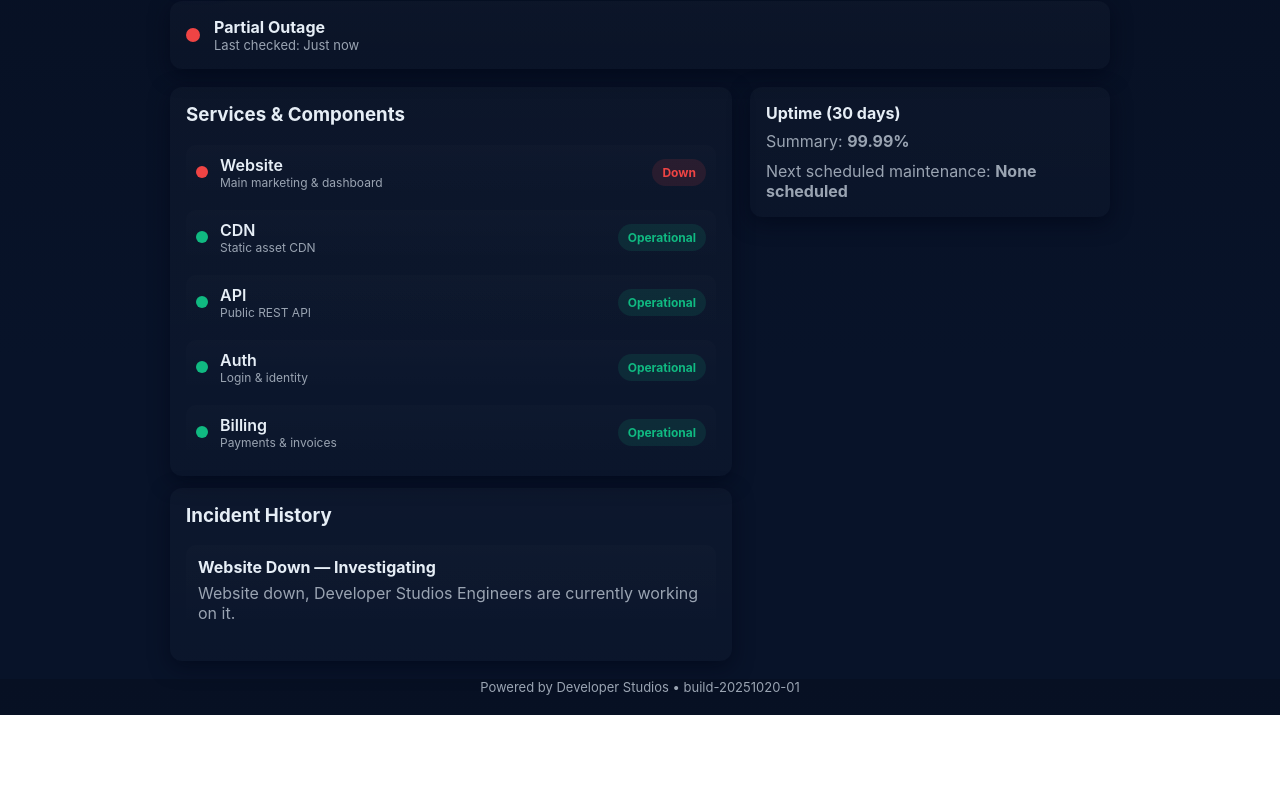
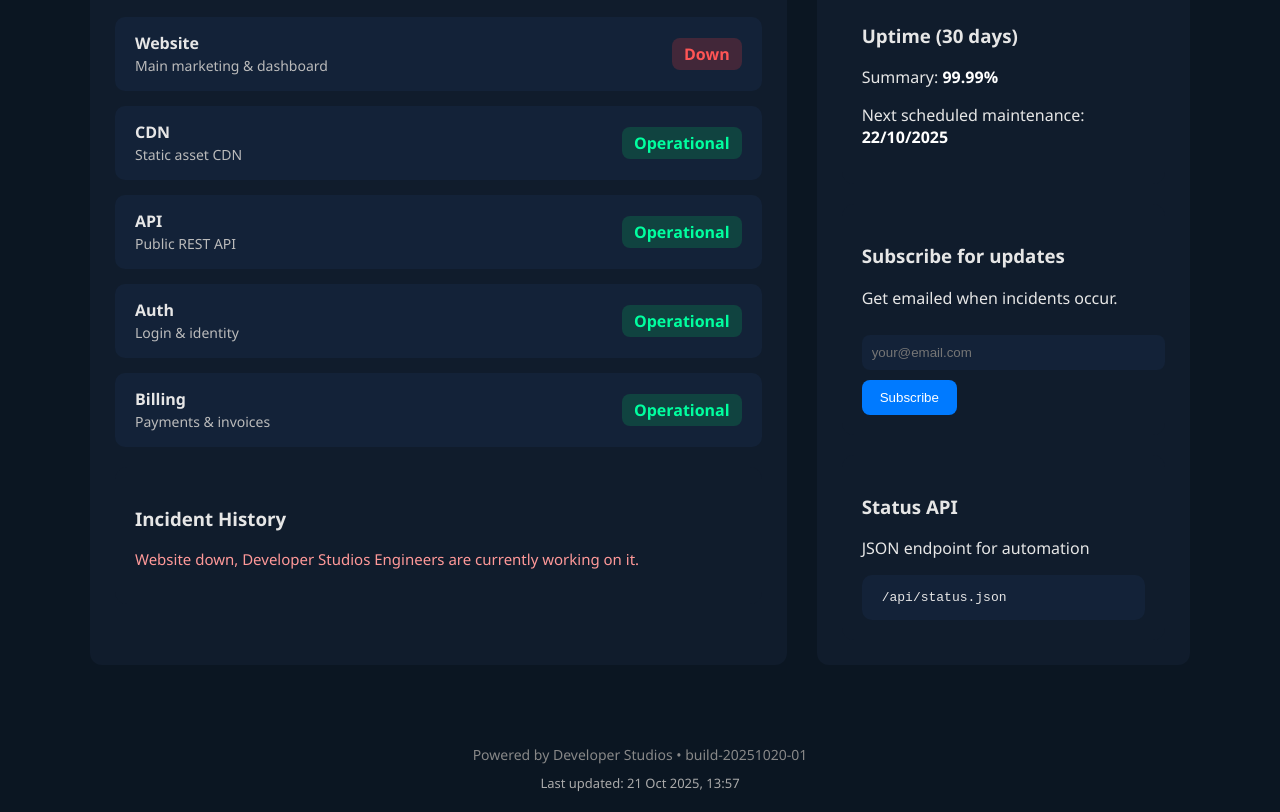
Before and after one commit to VanillaMilkshake162/Status, a plain HTML site: page index.html in a window 1280 px wide. Shown: the part 121-933 px from the top of the page. Before the commit the page ends 836 px from the top, so only its background shows below. Drawn offline with Linux system fonts and the light colour scheme.

Commit message:
Update index.html

```diff
--- a/index.html
+++ b/index.html
@@ -1,144 +1,235 @@
-<!doctype html>
+<!DOCTYPE html>
 <html lang="en">
 <head>
-  <meta charset="utf-8" />
-  <meta name="viewport" content="width=device-width,initial-scale=1" />
-  <title>Developer Studios — Status</title>
+  <meta charset="UTF-8" />
+  <meta name="viewport" content="width=device-width, initial-scale=1.0" />
+  <title>Developer Studios | Status</title>
+  <meta http-equiv="refresh" content="60">
   <style>
-    :root{--bg:#0f1724;--card:#0b1220;--muted:#9aa4b2;--accent:#7c5cff;--up:#10b981;--down:#ef4444;--warn:#f59e0b}
-    *{box-sizing:border-box}
-    html,body{height:100%}
-    body{margin:0;font-family:Inter, ui-sans-serif, system-ui, -apple-system, 'Segoe UI', Roboto, 'Helvetica Neue', Arial; background:linear-gradient(180deg,#071023 0%, #081329 60%); color:#e6eef6}
-    .wrap{max-width:980px;margin:28px auto;padding:20px}
-    header{display:flex;gap:16px;align-items:center}
-    .logo{width:56px;height:56px;border-radius:12px;background:linear-gradient(135deg,var(--accent),#4cc9f0);display:flex;align-items:center;justify-content:center;font-weight:700;color:white;font-size:20px;box-shadow:0 6px 18px rgba(124,92,255,0.14)}
-    h1{margin:0;font-size:20px}
-    p.lead{margin:0;color:var(--muted);font-size:13px}
-    .status-banner{margin-top:18px;padding:14px;border-radius:12px;background:linear-gradient(90deg,rgba(124,92,255,0.08),rgba(12,18,28,0.08));display:flex;align-items:center;justify-content:space-between}
-    .status-left{display:flex;gap:14px;align-items:center}
-    .status-dot{width:14px;height:14px;border-radius:50%}
-    .status-text{font-weight:700}
-    .meta{color:var(--muted);font-size:13px}
-    .grid{display:grid;grid-template-columns:1fr 360px;gap:18px;margin-top:18px}
-    @media (max-width:900px){.grid{grid-template-columns:1fr}}
-    .card{background:linear-gradient(180deg,rgba(255,255,255,0.02),rgba(255,255,255,0.01));padding:16px;border-radius:12px;box-shadow:0 6px 20px rgba(2,6,23,0.6)}
-    .components-list{display:flex;flex-direction:column;gap:10px}
-    .component{display:flex;align-items:center;justify-content:space-between;padding:10px;border-radius:10px;background:linear-gradient(180deg,rgba(255,255,255,0.01),transparent)}
-    .comp-left{display:flex;gap:12px;align-items:center}
-    .comp-name{font-weight:600}
-    .comp-meta{color:var(--muted);font-size:12px}
-    .badge{padding:6px 10px;border-radius:999px;font-weight:700;font-size:12px}
-    .up{background:rgba(16,185,129,0.12);color:var(--up)}
-    .down{background:rgba(239,68,68,0.12);color:var(--down)}
-    .maint{background:rgba(245,158,11,0.08);color:var(--warn)}
-    .right-column .card + .card{margin-top:12px}
-    .incidents .incident{padding:12px;border-radius:10px;background:linear-gradient(180deg,rgba(255,255,255,0.01),transparent);margin-bottom:10px}
-    .incident h4{margin:0 0 6px 0}
-    .muted{color:var(--muted)}
-    footer{margin-top:18px;color:var(--muted);font-size:13px;text-align:center}
+    body {
+      font-family: "Segoe UI", sans-serif;
+      background-color: #0b1622;
+      color: #e6e6e6;
+      margin: 0;
+      padding: 0;
+    }
+
+    .container {
+      max-width: 1100px;
+      margin: 40px auto;
+      padding: 20px;
+      display: flex;
+      gap: 30px;
+      flex-wrap: wrap;
+    }
+
+    .left, .right {
+      background-color: #101c2c;
+      border-radius: 12px;
+      padding: 25px;
+    }
+
+    .left {
+      flex: 2;
+      min-width: 500px;
+    }
+
+    .right {
+      flex: 1;
+      min-width: 300px;
+    }
+
+    h2 {
+      margin-top: 0;
+      color: #fff;
+    }
+
+    .component {
+      display: flex;
+      align-items: center;
+      justify-content: space-between;
+      background-color: #132238;
+      padding: 15px 20px;
+      border-radius: 10px;
+      margin-top: 15px;
+    }
+
+    .component span {
+      font-size: 14px;
+      color: #bbb;
+    }
+
+    .status {
+      padding: 5px 12px;
+      border-radius: 8px;
+      font-weight: 600;
+    }
+
+    .operational {
+      background-color: rgba(0, 255, 110, 0.15);
+      color: #00ff9f;
+    }
+
+    .down {
+      background-color: rgba(255, 60, 60, 0.2);
+      color: #ff5555;
+    }
+
+    .uptime-card, .subscribe-card, .api-card, .incident-card {
+      background-color: #101c2c;
+      border-radius: 12px;
+      padding: 20px;
+      margin-top: 20px;
+    }
+
+    .uptime-card strong {
+      color: #fff;
+    }
+
+    input[type="email"] {
+      width: 100%;
+      padding: 10px;
+      border-radius: 8px;
+      border: none;
+      outline: none;
+      background-color: #132238;
+      color: #fff;
+      margin-top: 10px;
+      margin-bottom: 10px;
+    }
+
+    button {
+      background-color: #007aff;
+      color: #fff;
+      border: none;
+      padding: 10px 18px;
+      border-radius: 8px;
+      cursor: pointer;
+      transition: background 0.3s ease;
+    }
+
+    button:hover {
+      background-color: #006ae0;
+    }
+
+    footer {
+      text-align: center;
+      color: #888;
+      padding: 20px;
+      font-size: 14px;
+    }
+
+    .incident-text {
+      color: #ff9999;
+      margin-top: 10px;
+      font-size: 15px;
+    }
+
+    .last-updated {
+      margin-top: 10px;
+      font-size: 13px;
+      color: #aaa;
+    }
   </style>
 </head>
 <body>
-  <div class="wrap">
-    <header>
-      <div class="logo">DS</div>
-      <div>
-        <h1>Developer Studios — Status</h1>
-        <p class="lead">Realtime view of service health, incidents, and uptime for Developer Studios.</p>
+  <div class="container">
+    <div class="left">
+      <h2>Services & Components</h2>
+
+      <div class="component">
+        <div>
+          <strong>Website</strong>
+          <br><span>Main marketing & dashboard</span>
+        </div>
+        <div class="status down">Down</div>
       </div>
-    </header>
 
-    <div class="status-banner card">
-      <div class="status-left">
-        <div class="status-dot" style="background:var(--down)"></div>
+      <div class="component">
         <div>
-          <div class="status-text">Partial Outage</div>
-          <div class="meta">Last checked: <span id="lastChecked">Just now</span></div>
+          <strong>CDN</strong>
+          <br><span>Static asset CDN</span>
+        </div>
+        <div class="status operational">Operational</div>
+      </div>
+
+      <div class="component">
+        <div>
+          <strong>API</strong>
+          <br><span>Public REST API</span>
+        </div>
+        <div class="status operational">Operational</div>
+      </div>
+
+      <div class="component">
+        <div>
+          <strong>Auth</strong>
+          <br><span>Login & identity</span>
+        </div>
+        <div class="status operational">Operational</div>
+      </div>
+
+      <div class="component">
+        <div>
+          <strong>Billing</strong>
+          <br><span>Payments & invoices</span>
+        </div>
+        <div class="status operational">Operational</div>
+      </div>
+
+      <div class="incident-card">
+        <h3>Incident History</h3>
+        <p class="incident-text">
+          Website down, Developer Studios Engineers are currently working on it.
+        </p>
+      </div>
+    </div>
+
+    <div class="right">
+      <div class="uptime-card">
+        <h3>Uptime (30 days)</h3>
+        <p>Summary: <strong>99.99%</strong></p>
+        <p>Next scheduled maintenance: <strong>22/10/2025</strong></p>
+      </div>
+
+      <div class="subscribe-card">
+        <h3>Subscribe for updates</h3>
+        <p>Get emailed when incidents occur.</p>
+        <input type="email" placeholder="your@email.com" />
+        <button>Subscribe</button>
+      </div>
+
+      <div class="api-card">
+        <h3>Status API</h3>
+        <p>JSON endpoint for automation</p>
+        <div class="component">
+          <code>/api/status.json</code>
         </div>
       </div>
     </div>
+  </div>
 
-    <div class="grid">
-      <main>
-        <section class="card">
-          <h3 style="margin-top:0">Services & Components</h3>
-          <div class="components-list">
-            <div class="component">
-              <div class="comp-left">
-                <div style="width:12px;height:12px;border-radius:50%;background:var(--down)"></div>
-                <div>
-                  <div class="comp-name">Website</div>
-                  <div class="comp-meta">Main marketing & dashboard</div>
-                </div>
-              </div>
-              <div class="badge down">Down</div>
-            </div>
-            <div class="component">
-              <div class="comp-left">
-                <div style="width:12px;height:12px;border-radius:50%;background:var(--up)"></div>
-                <div>
-                  <div class="comp-name">CDN</div>
-                  <div class="comp-meta">Static asset CDN</div>
-                </div>
-              </div>
-              <div class="badge up">Operational</div>
-            </div>
-            <div class="component">
-              <div class="comp-left">
-                <div style="width:12px;height:12px;border-radius:50%;background:var(--up)"></div>
-                <div>
-                  <div class="comp-name">API</div>
-                  <div class="comp-meta">Public REST API</div>
-                </div>
-              </div>
-              <div class="badge up">Operational</div>
-            </div>
-            <div class="component">
-              <div class="comp-left">
-                <div style="width:12px;height:12px;border-radius:50%;background:var(--up)"></div>
-                <div>
-                  <div class="comp-name">Auth</div>
-                  <div class="comp-meta">Login & identity</div>
-                </div>
-              </div>
-              <div class="badge up">Operational</div>
-            </div>
-            <div class="component">
-              <div class="comp-left">
-                <div style="width:12px;height:12px;border-radius:50%;background:var(--up)"></div>
-                <div>
-                  <div class="comp-name">Billing</div>
-                  <div class="comp-meta">Payments & invoices</div>
-                </div>
-              </div>
-              <div class="badge up">Operational</div>
-            </div>
-          </div>
-        </section>
+  <footer>
+    Powered by Developer Studios • build-20251020-01
+    <div class="last-updated" id="lastUpdated"></div>
+  </footer>
 
-        <section class="card" style="margin-top:12px">
-          <h3 style="margin-top:0">Incident History</h3>
-          <div class="incidents">
-            <div class="incident">
-              <h4>Website Down — Investigating</h4>
-              <div class="muted">Website down, Developer Studios Engineers are currently working on it.</div>
-            </div>
-          </div>
-        </section>
-      </main>
+  <script>
+    // Auto refresh every 60 seconds
+    setTimeout(() => {
+      location.reload();
+    }, 60000);
 
-      <aside class="right-column">
-        <div class="card">
-          <h4 style="margin:0 0 8px 0">Uptime (30 days)</h4>
-          <div class="muted">Summary: <strong>99.99%</strong></div>
-          <div class="muted" style="margin-top:10px">Next scheduled maintenance: <strong>None scheduled</strong></div>
-        </div>
-      </aside>
-    </div>
-
-    <footer>
-      Powered by Developer Studios • build-20251020-01
-    </footer>
-  </div>
+    // Display last updated time
+    const now = new Date();
+    const formatted = now.toLocaleString("en-GB", {
+      day: "2-digit",
+      month: "short",
+      year: "numeric",
+      hour: "2-digit",
+      minute: "2-digit",
+    });
+    document.getElementById("lastUpdated").textContent = "Last updated: " + formatted;
+  </script>
 </body>
 </html>
```
